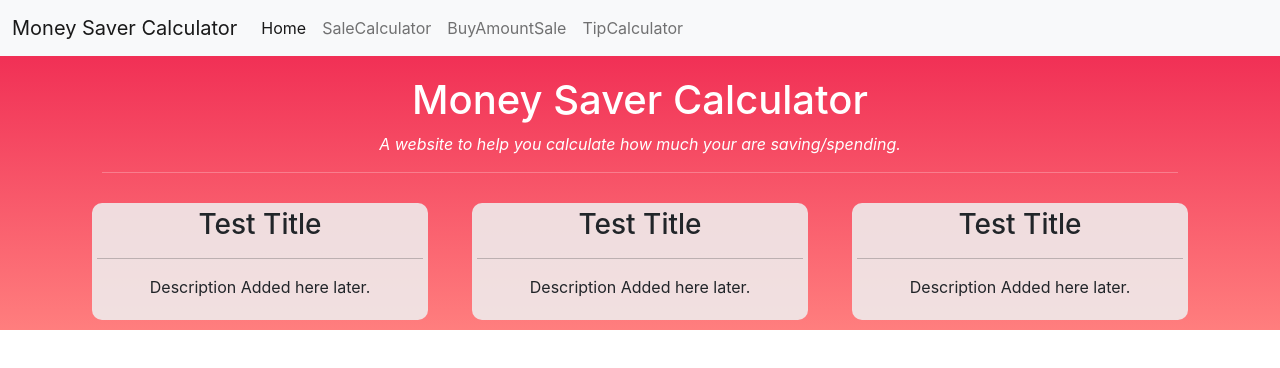
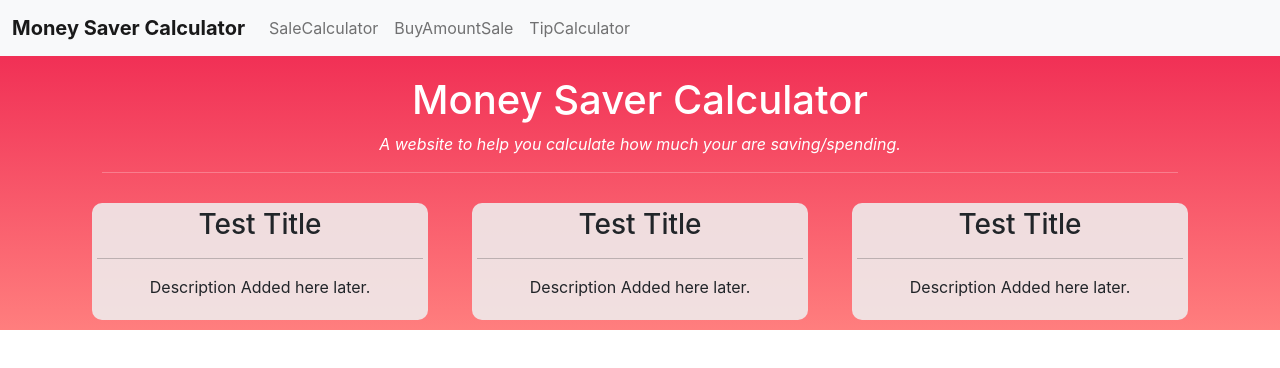
Before and after one commit to 1HectorAC/money-saver-calculator, a React (Create React App) app: page / in a window 1280 px wide. Shown: the top 368 px of the page. Built offline with nearby package versions, Linux system fonts and the light colour scheme.

Commit message:
Added more links in navbar.

```diff
--- a/src/pages/Layout.js
+++ b/src/pages/Layout.js
@@ -1,19 +1,16 @@
 import { Outlet, NavLink } from "react-router-dom";
-const Layout = () =>{
+const Layout = () => {
     return (
         <>
             <nav className="navbar navbar-expand-lg navbar-light bg-light">
                 <div className="container-fluid">
-            <NavLink className="navbar-brand" to="/">Money Saver Calculator</NavLink>
+                    <NavLink className="navbar-brand" to="/"><b>Money Saver Calculator</b></NavLink>
                     <button className="navbar-toggler" type="button" data-bs-toggle="collapse" data-bs-target="#navbarNavDropdown"
                         aria-controls="navbarNavDropdown" aria-expanded="false" aria-label="Toggle navigation">
                         <span className="navbar-toggler-icon"></span>
                     </button>
                     <div className="collapse navbar-collapse justify-content-between" id="navbarNavDropdown">
                         <ul className="navbar-nav me-auto">
-                    <li className="nav-item">
-                        <NavLink className="nav-link" to="/">Home</NavLink>
-                    </li>
                             <li className="nav-item">
                                 <NavLink className="nav-link" to="/SaleCalculator">SaleCalculator</NavLink>
                             </li>
@@ -28,11 +25,13 @@ const Layout = () =>{
                         <ul className="dropdown-menu" aria-labelledby="navbarDropdownMenuLink">
                             <li><NavLink className="nav-link dropdown-item" to="/" >Home</NavLink></li>
                             <li><NavLink className="nav-link dropdown-item" to="/SaleCalculator" >SaleCalculator</NavLink></li>
+                            <li><NavLink className="nav-link dropdown-item" to="/BuyAmountSale" >BuyAmountSale</NavLink></li>
+                            <li><NavLink className="nav-link dropdown-item" to="/TipCalculator" >TipCalculator</NavLink></li>
                         </ul>
                     </div>
                 </div>
             </nav>
-            <Outlet/>
+            <Outlet />
         </>
     )
 };
```
Lines whose indentation alone changed are shown as unchanged.
